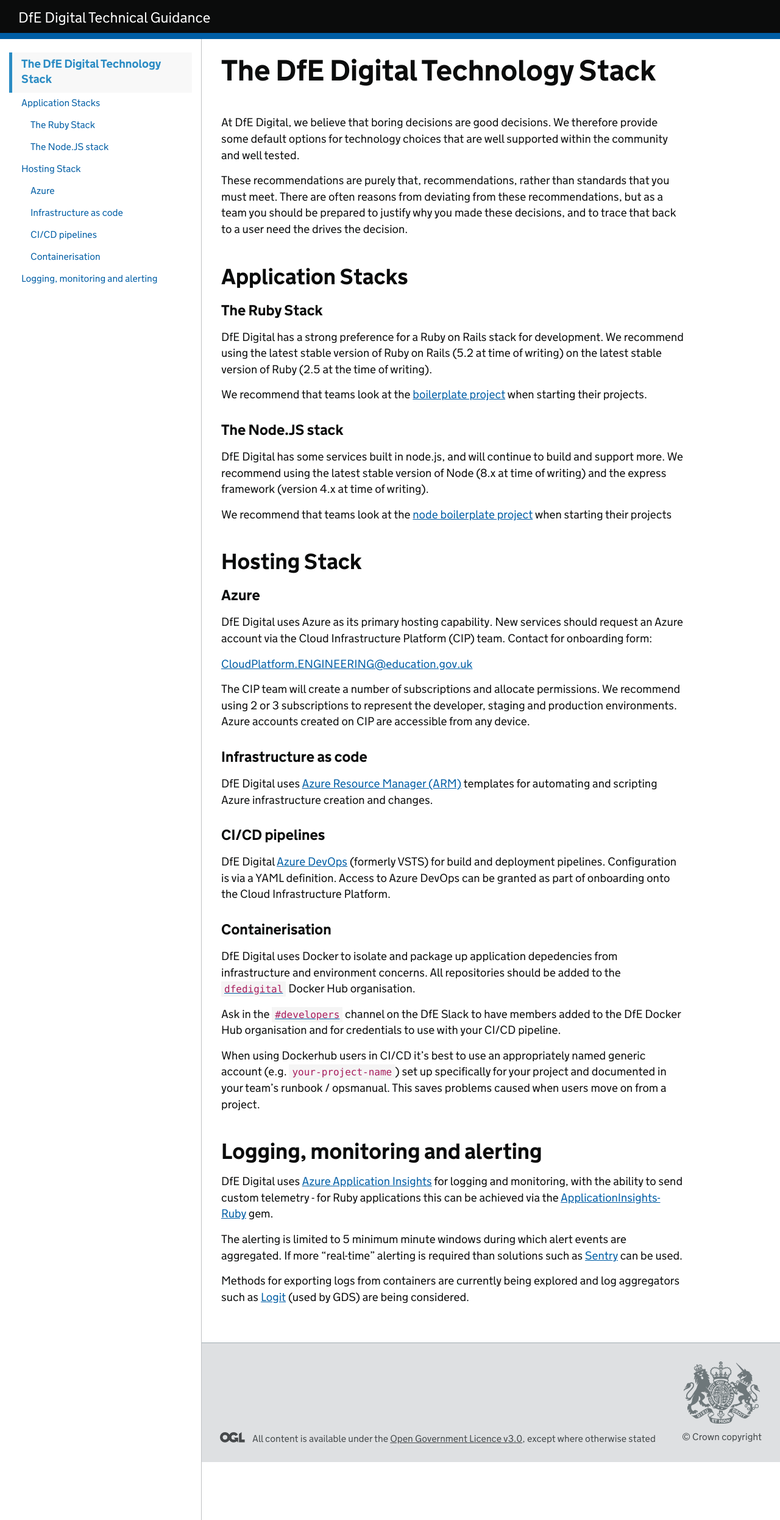
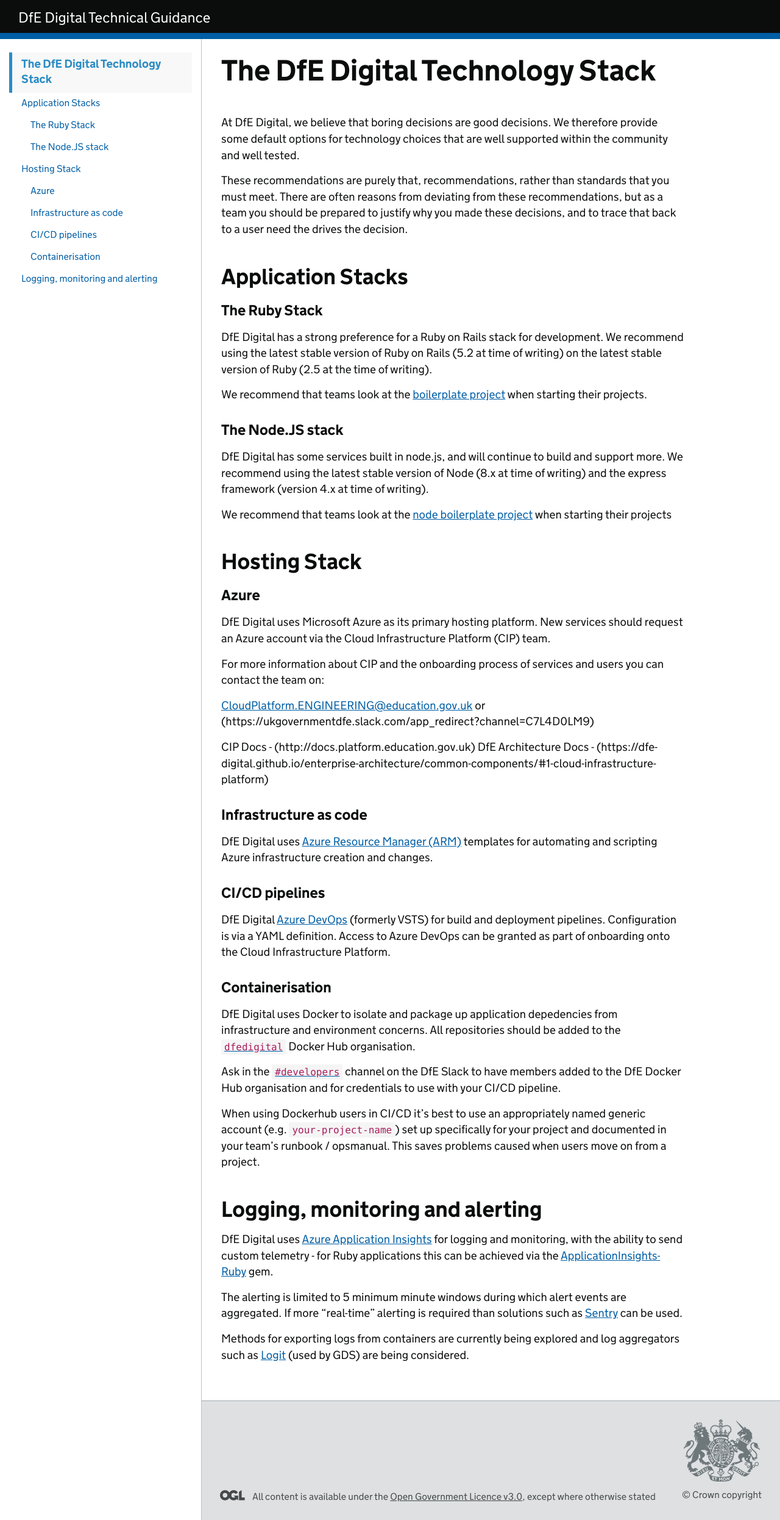
Before and after one commit to DFE-Digital/technical-guidance, a Jekyll site: the page built from guides/default-technology-stack.md, in a window 1280 px wide. Shown: the whole page at 61% size. Built offline with Jekyll 4.4.1, drawn with Linux system fonts in a browser that asks for light colours; our own code applies the rules of GitHub Pages for plain Markdown files.

Commit message:
Update CIP guidance section
Updated the contact details for CIP
Removed duplication of advice found on formal docs

```diff
--- a/guides/default-technology-stack.md
+++ b/guides/default-technology-stack.md
@@ -25,11 +25,15 @@ We recommend that teams look at the [node boilerplate project](https://github.co
 ## Hosting Stack
 ### Azure
 
-DfE Digital uses Azure as its primary hosting capability. New services should request an Azure account via the Cloud Infrastructure Platform (CIP) team. Contact for onboarding form:
+DfE Digital uses Microsoft Azure as its primary hosting platform. New services should request an Azure account via the Cloud Infrastructure Platform (CIP) team.
 
-<CloudPlatform.ENGINEERING@education.gov.uk>
+For more information about CIP and the onboarding process of services and users you can contact the team on:
 
-The CIP team will create a number of subscriptions and allocate permissions.  We recommend using 2 or 3 subscriptions to represent the developer, staging and production environments. Azure accounts created on CIP are accessible from any device.
+<CloudPlatform.ENGINEERING@education.gov.uk> or (https://ukgovernmentdfe.slack.com/app_redirect?channel=C7L4D0LM9)
+
+CIP Docs - (http://docs.platform.education.gov.uk)
+DfE Architecture Docs - (https://dfe-digital.github.io/enterprise-architecture/common-components/#1-cloud-infrastructure-platform)
+
 
 ### Infrastructure as code
 
```
